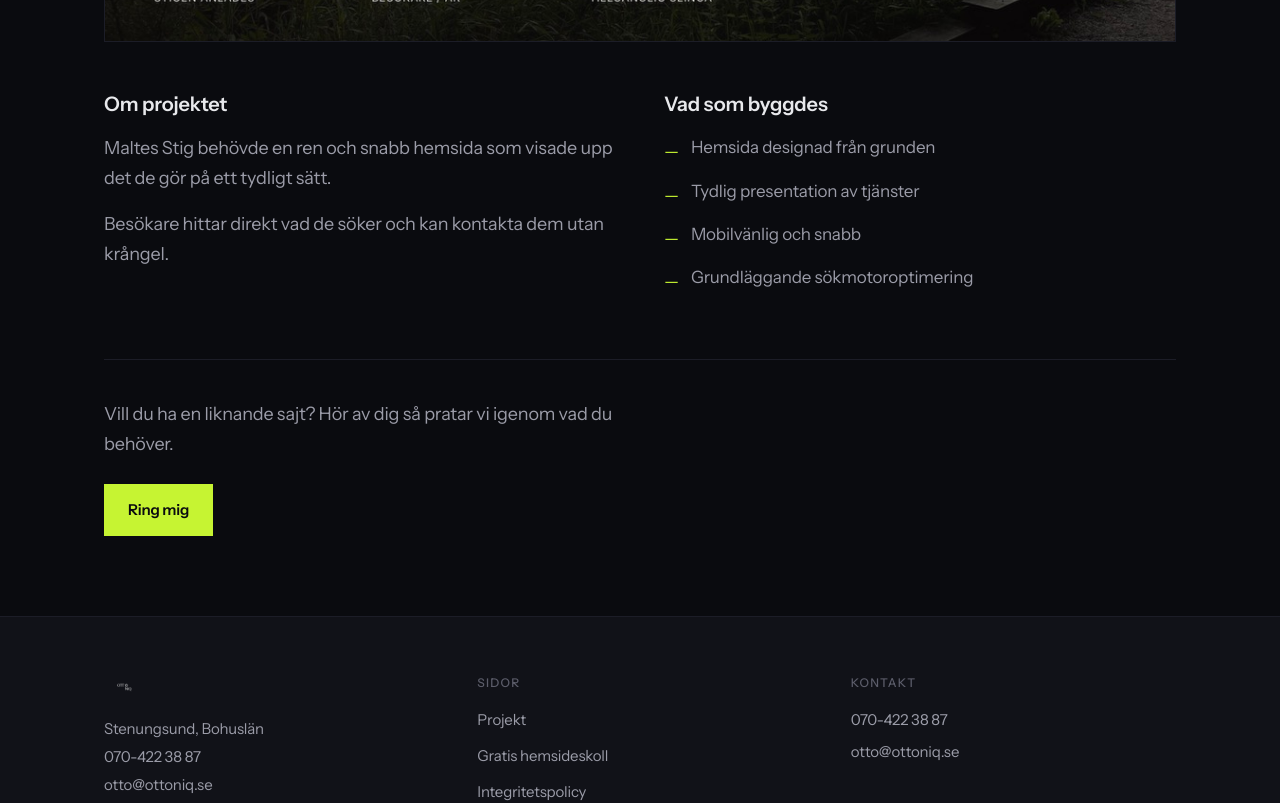
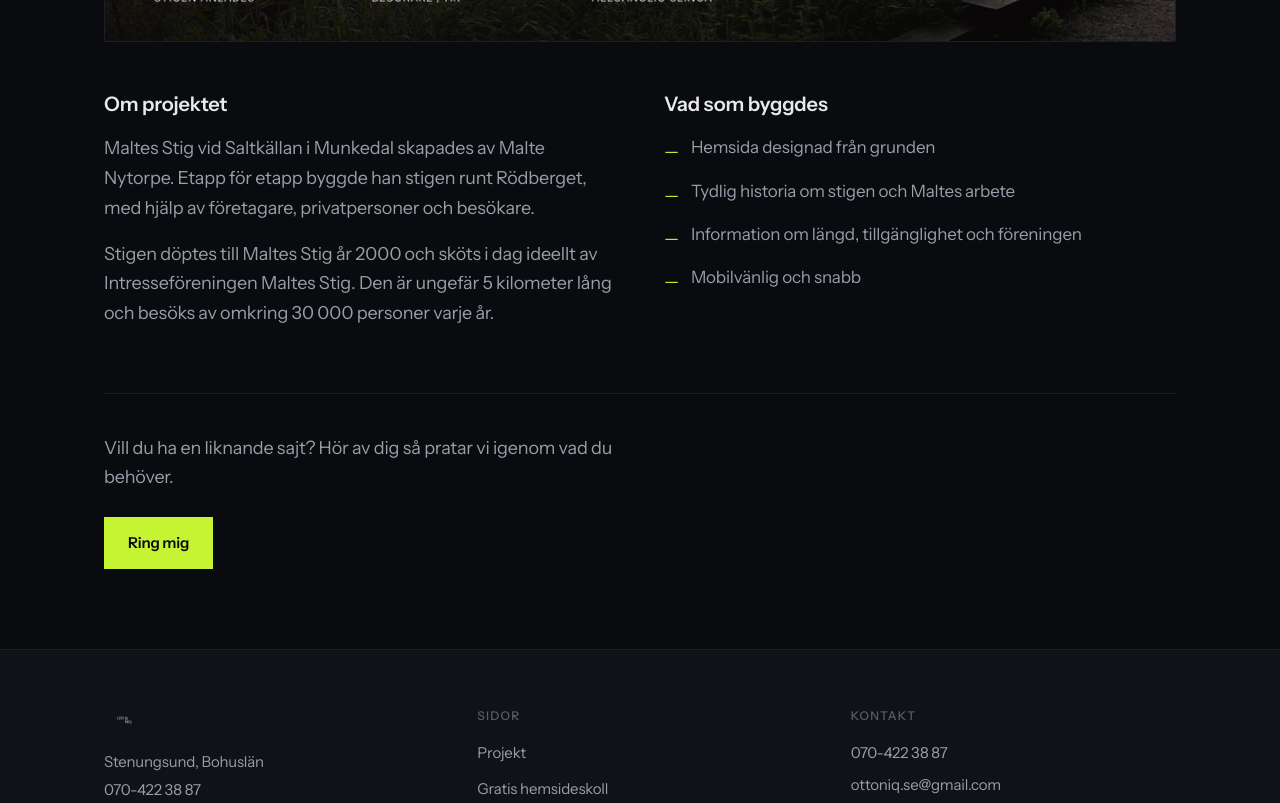
Before and after one commit to ottotf-gif/ottoniq.se, a React (Vite) app: page /projekt/maltes-stig in a window 1280 px wide. Shown: the part 960-1763 px from the top of the page. Built offline with nearby package versions, Linux system fonts and the light colour scheme; no server answers.

Commit message:
Update project descriptions and contact info

```diff
--- a/index.html
+++ b/index.html
@@ -40,7 +40,7 @@
       "image": "https://ottoniq.se/og.png",
       "logo": "https://ottoniq.se/logo.png",
       "url": "https://ottoniq.se/",
-      "email": "otto@ottoniq.se",
+      "email": "ottoniq.se@gmail.com",
       "telephone": "+46704223887",
       "description": "Jag bygger hemsidor åt lokala företag i Stenungsund, Tjörn, Orust och Kungälv. 3 000 kr/år – domän, hosting och ändringar ingår.",
       "areaServed": [
--- a/src/components/About.tsx
+++ b/src/components/About.tsx
@@ -23,7 +23,7 @@ export default function About() {
               Om mig
             </h2>
             <p className="text-[17px] sm:text-[18px] text-text-muted leading-[1.65] text-pretty">
-              Jag är 20 år och bor i Stora Höga. Jag började bygga hemsidor för att många företag här runt omkring antingen saknar en, eller har en som inte har uppdaterats på flera år. Jag jobbar bara med företag i närheten, så vi kan ses om det behövs.
+              Jag är 15 år och bor i Stora Höga. Jag började bygga hemsidor för att många företag här runt omkring antingen saknar en, eller har en som inte har uppdaterats på flera år. Jag jobbar bara med företag i närheten, så vi kan ses om det behövs.
             </p>
             <div className="pt-2 grid grid-cols-2 gap-5 text-sm border-t border-border-subtle pt-5">
               <div>
--- a/src/components/Contact.tsx
+++ b/src/components/Contact.tsx
@@ -68,12 +68,12 @@ export default function Contact() {
                 070-422 38 87
               </a>
               <a
-                href="mailto:otto@ottoniq.se"
+                href="mailto:ottoniq.se@gmail.com"
                 className="flex items-center gap-3 text-[17px] sm:text-[18px] text-text hover:text-accent transition-colors"
-                aria-label="Mejla Otto på otto@ottoniq.se"
+                aria-label="Mejla Otto på ottoniq.se@gmail.com"
               >
                 <Mail className="w-5 h-5 text-accent shrink-0" />
-                otto@ottoniq.se
+                ottoniq.se@gmail.com
               </a>
             </div>
           </div>
--- a/src/components/Footer.tsx
+++ b/src/components/Footer.tsx
@@ -24,8 +24,8 @@ export default function Footer() {
               </a>
             </p>
             <p className="text-[15px] text-text-muted mt-1">
-              <a href="mailto:otto@ottoniq.se" className="hover:text-text transition-colors">
-                otto@ottoniq.se
+              <a href="mailto:ottoniq.se@gmail.com" className="hover:text-text transition-colors">
+                ottoniq.se@gmail.com
               </a>
             </p>
           </div>
@@ -66,10 +66,10 @@ export default function Footer() {
               070-422 38 87
             </a>
             <a
-              href="mailto:otto@ottoniq.se"
+              href="mailto:ottoniq.se@gmail.com"
               className="block text-[15px] text-text-muted hover:text-text transition-colors"
             >
-              otto@ottoniq.se
+              ottoniq.se@gmail.com
             </a>
           </div>
         </div>
--- a/src/components/PrivacyPolicy.tsx
+++ b/src/components/PrivacyPolicy.tsx
@@ -72,8 +72,8 @@ export default function PrivacyPolicy() {
             <h2 className="text-xl font-semibold text-text mb-3">Kontaktuppgifter</h2>
             <p>
               Kontakta mig på{' '}
-              <a href="mailto:otto@ottoniq.se" className="link-underline text-text hover:text-accent transition-colors">
-                otto@ottoniq.se
+              <a href="mailto:ottoniq.se@gmail.com" className="link-underline text-text hover:text-accent transition-colors">
+                ottoniq.se@gmail.com
               </a>.
             </p>
           </div>
--- a/src/components/ProjectPage.tsx
+++ b/src/components/ProjectPage.tsx
@@ -29,7 +29,7 @@ const projects: Record<string, ProjectData> = {
     year: '2026',
     description: [
       'Ödsmålsburgaren säljer smashburgare från en fast vagn vid Golv till Tak i Stenungsund. De gör även catering och event.',
-      'De hade ingen hemsida alls tidigare. Nu kan besökare se menyn, var vagnen står och boka dem direkt via sajten.',
+      'Ödsmålsburgaren hade en hemsida på plats, och vi är glada att ha publicerat den nya sajten. Den berättar om Jonas, vagnen på Golv till Tak och catering och event.',
     ],
     what: [
       'Hemsida designad från grunden',
@@ -49,14 +49,14 @@ const projects: Record<string, ProjectData> = {
     urlLabel: 'maltesstig.com',
     year: '2026',
     description: [
-      'Maltes Stig behövde en ren och snabb hemsida som visade upp det de gör på ett tydligt sätt.',
-      'Besökare hittar direkt vad de söker och kan kontakta dem utan krångel.',
+      'Maltes Stig vid Saltkällan i Munkedal skapades av Malte Nytorpe. Etapp för etapp byggde han stigen runt Rödberget, med hjälp av företagare, privatpersoner och besökare.',
+      'Stigen döptes till Maltes Stig år 2000 och sköts i dag ideellt av Intresseföreningen Maltes Stig. Den är ungefär 5 kilometer lång och besöks av omkring 30 000 personer varje år.',
     ],
     what: [
       'Hemsida designad från grunden',
-      'Tydlig presentation av tjänster',
+      'Tydlig historia om stigen och Maltes arbete',
+      'Information om längd, tillgänglighet och föreningen',
       'Mobilvänlig och snabb',
-      'Grundläggande sökmotoroptimering',
     ],
   },
 };
--- a/src/components/Projects.tsx
+++ b/src/components/Projects.tsx
@@ -7,7 +7,7 @@ const projects = [
     name: 'Ödsmålsburgaren',
     image: '/odsmalsburgaren.png',
     imageAlt: 'Skärmbild av Ödsmålsburgarens hemsida',
-    teaser: 'De hade ingen hemsida alls. Nu kan besökare se menyn, var vagnen står och boka dem på catering direkt via sajten.',
+    teaser: 'Ödsmålsburgaren hade en hemsida på plats, och vi är glada att ha publicerat den nya sajten. Läs mer om projektet och besök hemsidan.',
     url: 'https://www.odsmalsburgaren.se',
     urlLabel: 'odsmalsburgaren.se',
     year: '2026',
@@ -17,7 +17,7 @@ const projects = [
     name: 'Maltes Stig',
     image: '/maltesstig.png',
     imageAlt: 'Skärmbild av Maltes Stigs hemsida',
-    teaser: 'De behövde en ren, snabb sajt som visade upp det de gör. Besökare hittar direkt vad de söker och kan kontakta dem.',
+    teaser: 'Maltes Stig har nu en tydlig hemsida som berättar historien bakom stigen och gör det lättare för besökare att hitta information. Läs mer om projektet.',
     url: 'https://maltesstig.com',
     urlLabel: 'maltesstig.com',
     year: '2026',
```
